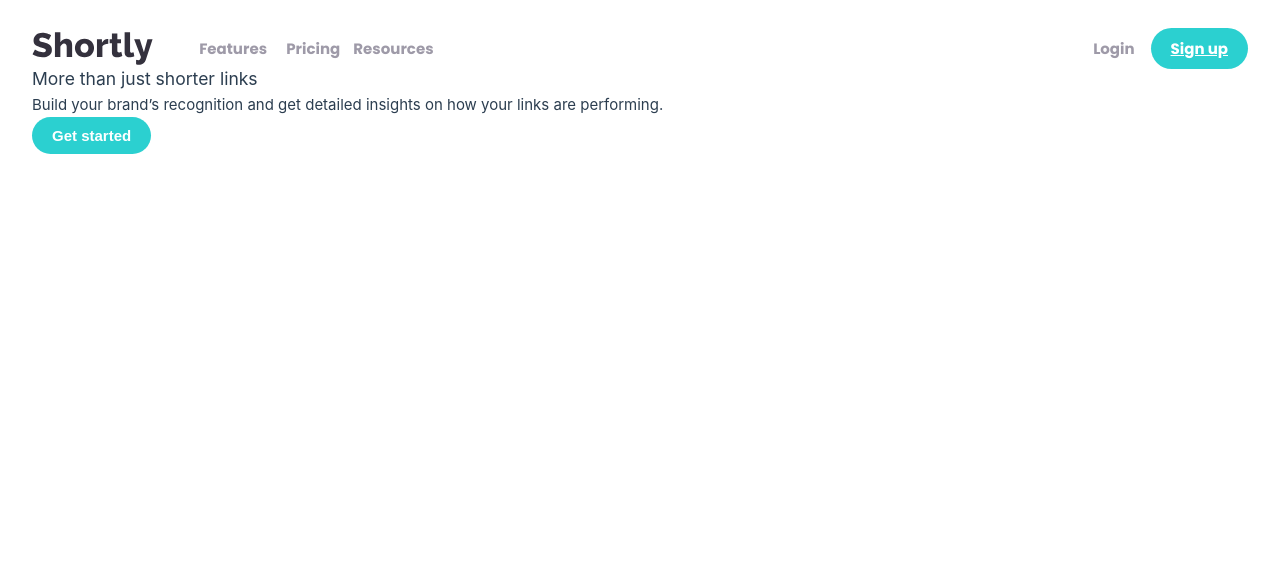
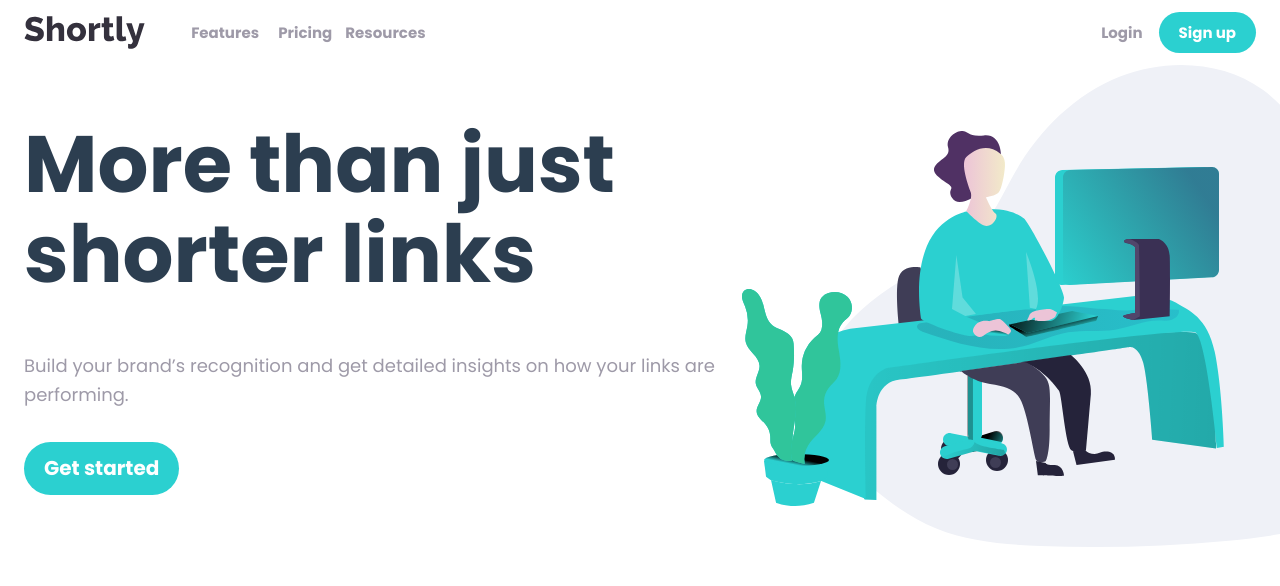
Before and after one commit to elian-dev/short-url-api-landing, a Vue app: page / in a window 1280 px wide. Shown: the top 586 px of the page. Built offline with nearby package versions, Linux system fonts and the light colour scheme.

Commit message:
feat: :sparkles: Add hero component

```diff
--- a/package.json
+++ b/package.json
@@ -16,6 +16,7 @@
     "format": "prettier --write src/"
   },
   "dependencies": {
+    "normalize.css": "^8.0.1",
     "pinia": "^2.1.6",
     "vue": "^3.3.4",
     "vue-router": "^4.2.4"
--- a/src/assets/styles/main.css
+++ b/src/assets/styles/main.css
@@ -1,12 +1,18 @@
 @import './base.css';
 @import url('https://fonts.googleapis.com/css2?family=Poppins:wght@400;500;700&display=swap');
+
+body,
+html {
+  max-width: 100vw;
+  overflow: hidden;
+}
 
 #app {
   width: 100%;
   max-width: 1440px;
   margin: 0 auto;
-  padding: 2rem;
 
+  font-family: 'Poppins', sans-serif;
   font-weight: normal;
 }
 
--- a/src/components/Button.vue
+++ b/src/components/Button.vue
@@ -29,6 +29,7 @@ const props = defineProps(['type', 'variant', 'link', 'target'])
   padding: 10px 20px;
   color: #fff;
   border: none;
+  text-decoration: none;
 }
 .button:hover {
   cursor: pointer;
--- a/src/components/HeaderNav.vue
+++ b/src/components/HeaderNav.vue
@@ -64,8 +64,9 @@ const menuOpen = ref(false)
 
 <style scoped>
 .header {
-  width: 100%;
+  width: auto;
   max-width: 100%;
+  padding: 1rem 1.5rem;
 
   display: flex;
   flex-direction: row;
@@ -82,6 +83,10 @@ const menuOpen = ref(false)
 
 .header .header__nav {
   display: none;
+}
+
+.header .header__menu {
+  cursor: pointer;
 }
 
 @media screen and (min-width: 768px) {
@@ -144,8 +149,8 @@ const menuOpen = ref(false)
 .header .header__nav--mobile {
   display: grid;
   position: absolute;
-  top: 50px;
-  width: 100%;
+  top: 90px;
+  width: 90%;
   background-color: #3a3054;
   color: #fff;
   border-radius: 10px;
@@ -153,6 +158,9 @@ const menuOpen = ref(false)
   place-items: center;
   padding-top: 1rem;
   padding-bottom: 1.5rem;
+  left: 50%;
+  transform: translateX(-50%);
+  z-index: 2;
 }
 
 .header .header__nav--mobile .nav,
--- a/src/components/HeroSection.vue
+++ b/src/components/HeroSection.vue
@@ -3,6 +3,10 @@ import Button from '@/components/Button.vue'
 </script>
 <template>
   <section class="hero">
+    <div class="hero__img">
+      <img class="" src="@/assets/images/illustration-working.svg" alt="" srcset="" />
+    </div>
+
     <article class="hero__content">
       <h1 class="hero__title">More than just shorter links</h1>
       <p class="hero__text">
@@ -12,3 +16,103 @@ import Button from '@/components/Button.vue'
     </article>
   </section>
 </template>
+
+<style>
+.hero {
+  max-width: 100%;
+
+  display: grid;
+  position: relative;
+}
+
+.hero .hero__img {
+  display: flex;
+  justify-content: center;
+}
+
+.hero .hero__img img {
+  max-width: 30rem;
+}
+
+.hero .hero__title {
+  font-size: 42px;
+  font-weight: 700;
+  text-align: center;
+  line-height: 48px;
+}
+
+.hero .hero__text {
+  font-size: 18px;
+  text-align: center;
+  color: #9e9aa8;
+}
+
+.hero .hero__content {
+  max-width: 100vw;
+  padding-left: 1.5rem;
+  padding-right: 1.5rem;
+
+  display: grid;
+}
+
+.hero .hero__content .button {
+  font-size: 20px;
+
+  max-width: fit-content;
+  margin-left: auto;
+  margin-right: auto;
+  margin-top: 2rem;
+  margin-bottom: 1rem;
+  padding-top: 15px;
+  padding-bottom: 15px;
+}
+
+@media screen and (min-width: 768px) {
+  .hero {
+    grid-template-rows: 1fr;
+    grid-template-columns: 1fr 1fr 42%;
+    place-items: start;
+  }
+  .hero .hero__img {
+    grid-row: 1;
+    grid-column: 3;
+  }
+
+  .hero .hero__img img {
+    max-width: 50rem;
+  }
+
+  .hero__content {
+    grid-row: 1;
+    grid-column: 1/3;
+  }
+
+  .hero .hero__title {
+    font-size: 80px;
+    line-height: 90px;
+    text-align: left;
+  }
+
+  .hero .hero__text {
+    text-align: left;
+  }
+
+  .hero .hero__content .button {
+    margin-left: 0;
+  }
+}
+
+@media screen and (min-width: 768px) and (max-width: 1000px) {
+  .hero {
+    grid-template-columns: 1fr 1fr 40%;
+  }
+  .hero .hero__img img {
+    max-width: 40rem;
+  }
+  .hero .hero__title {
+    font-size: 60px;
+    line-height: 70px;
+    text-align: left;
+  }
+}
+</style>
--- a/src/main.ts
+++ b/src/main.ts
@@ -1,3 +1,4 @@
+import 'normalize.css'
 import './assets/styles/main.css'
 
 import { createApp } from 'vue'
```
Also changed, not shown: 1 other file (tests, documents, lock files or other folders).
